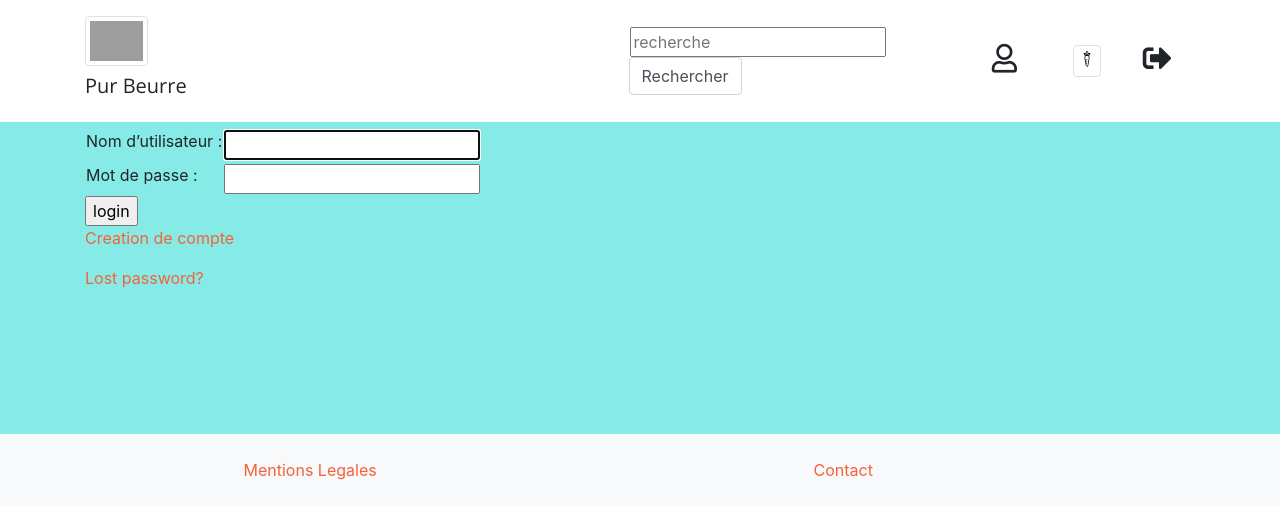
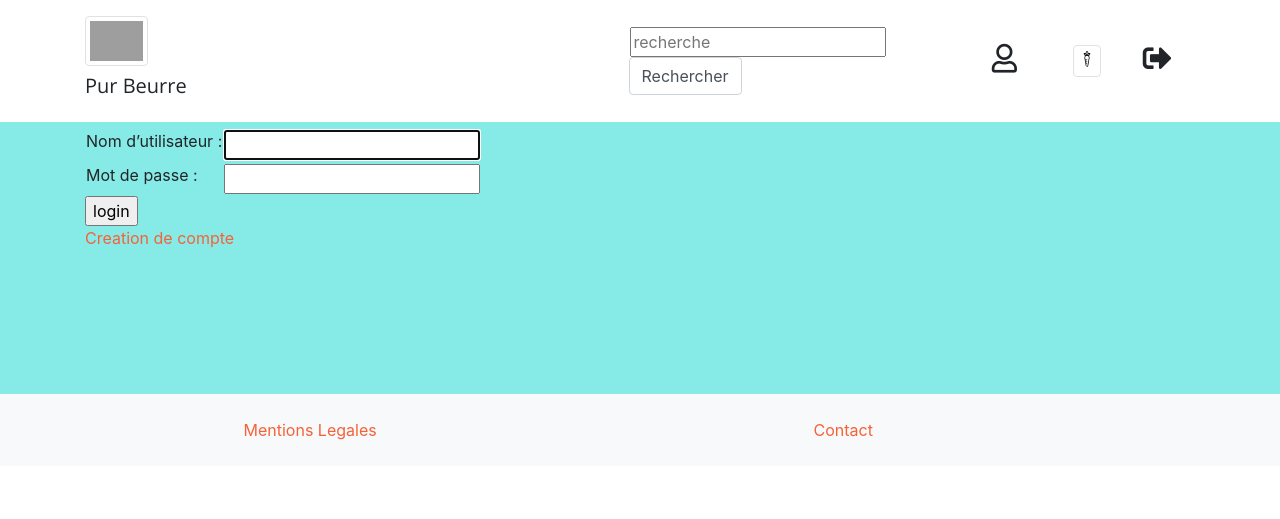
Before and after one commit to slesouef/PurBeurre_PurBonheur, a Django app: page /accounts/login/ in a window 1280 px wide. Shown: the top 519 px of the page. Run offline with Django 3.2, Linux system fonts and the light colour scheme; some libraries are stand-ins or nearby versions; some web fonts are replaced; grey boxes are pictures that could not be loaded.

Commit message:
remove lost password link

```diff
--- a/templates/registration/login.html
+++ b/templates/registration/login.html
@@ -26,7 +26,6 @@
       </form>
 
       <p><a href="{% url 'signup' %}">Creation de compte</a></p>
-      <p><a href="{% url 'password_reset' %}">Lost password?</a></p>
 
     </div>
   </section>
```
